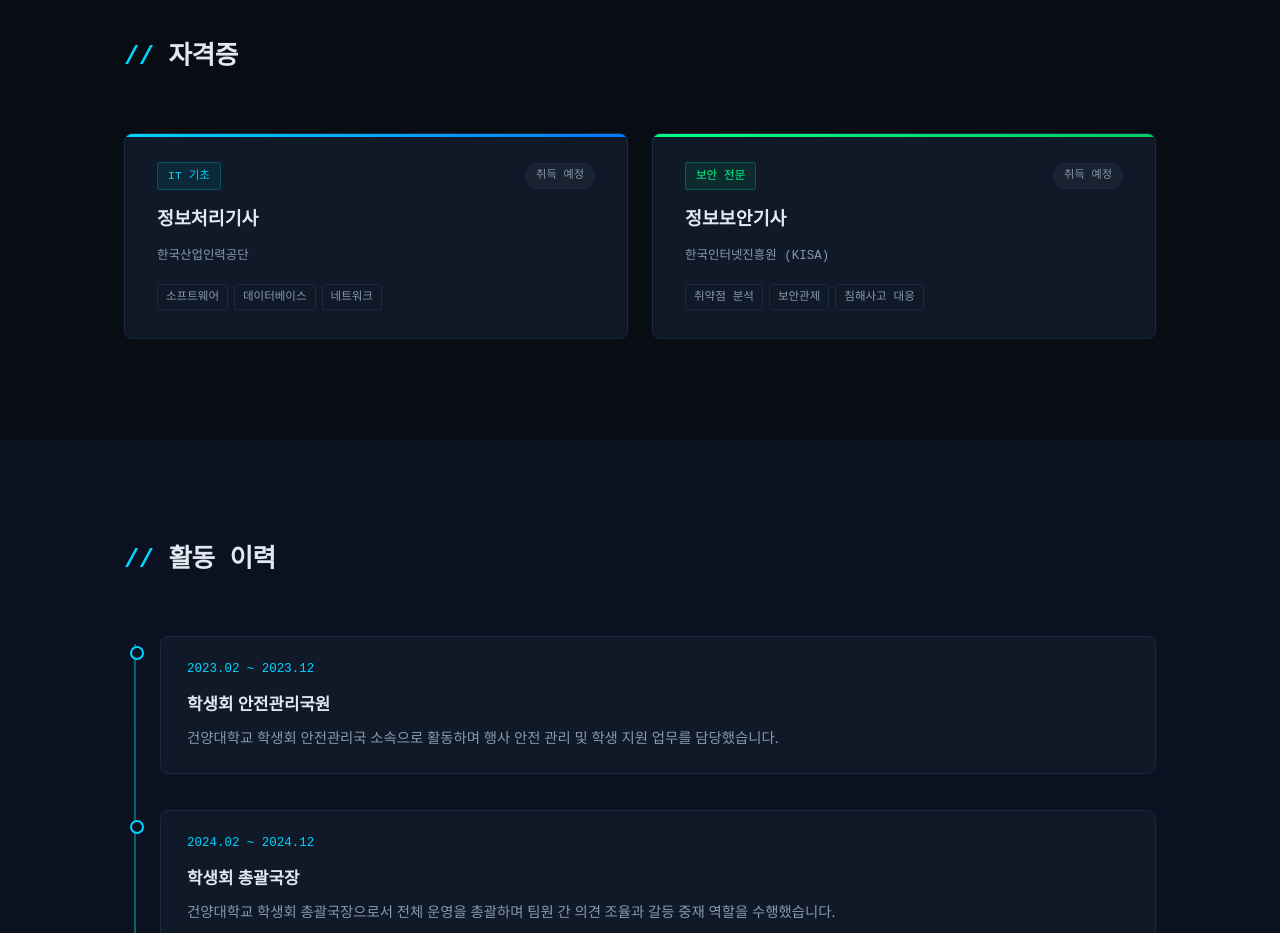
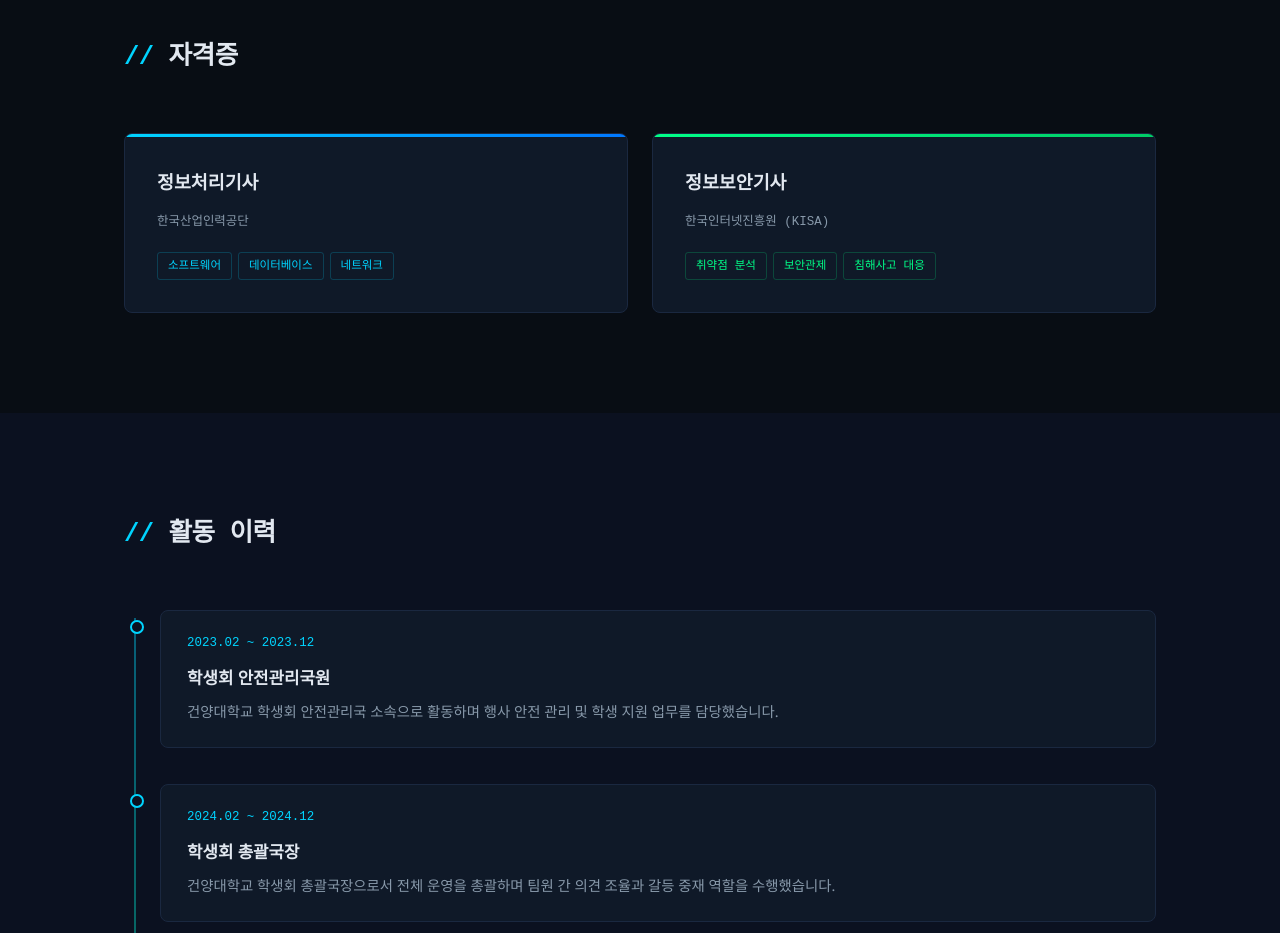
Before and after one commit to lygyg0524-creator/claude-code, a plain HTML site: page docs/index.html in a window 1280 px wide. Shown: the part 2020-2953 px from the top of the page. Drawn offline with Linux system fonts and the light colour scheme.

Commit message:
Simplify cert cards: remove badges, side-by-side layout
- 카테고리·상태 뱃지 제거, 이름/기관/태그만 표시
- grid 1fr 1fr 로 좌우 동일 너비 정렬
- 태그 색상을 카드 테마에 맞게 구분

Co-Authored-By: Claude Sonnet 4.6 <noreply@anthropic.com>

```diff
--- a/docs/css/style.css
+++ b/docs/css/style.css
@@ -400,24 +400,22 @@ section { padding: 100px 0; }
 #certs { background: var(--bg-primary); }
 
 .certs-grid {
-    display: flex;
+    display: grid;
+    grid-template-columns: 1fr 1fr;
     gap: 24px;
-    flex-wrap: wrap;
 }
 
 .cert-card {
     background: var(--bg-card);
     border: 1px solid var(--border);
     border-radius: 8px;
-    padding: 28px 32px;
-    min-width: 260px;
-    flex: 1;
+    padding: 32px;
     transition: all var(--transition);
     position: relative;
     overflow: hidden;
     display: flex;
     flex-direction: column;
-    gap: 12px;
+    gap: 14px;
 }
 
 .cert-it::before {
@@ -439,41 +437,6 @@ section { padding: 100px 0; }
 .cert-it:hover  { border-color: rgba(0,212,255,0.4); transform: translateY(-4px); box-shadow: 0 10px 28px rgba(0,212,255,0.1); }
 .cert-sec:hover { border-color: rgba(0,255,136,0.4); transform: translateY(-4px); box-shadow: 0 10px 28px rgba(0,255,136,0.1); }
 
-.cert-card-top {
-    display: flex;
-    align-items: center;
-    justify-content: space-between;
-}
-
-.cert-category {
-    font-family: var(--font-mono);
-    font-size: 0.72rem;
-    padding: 3px 10px;
-    border-radius: 3px;
-}
-
-.cert-it .cert-category {
-    color: var(--accent);
-    background: rgba(0,212,255,0.08);
-    border: 1px solid rgba(0,212,255,0.25);
-}
-
-.cert-sec .cert-category {
-    color: var(--accent-green);
-    background: rgba(0,255,136,0.08);
-    border: 1px solid rgba(0,255,136,0.25);
-}
-
-.cert-status {
-    font-family: var(--font-mono);
-    font-size: 0.7rem;
-    color: var(--text-secondary);
-    background: rgba(255,255,255,0.04);
-    border: 1px solid var(--border);
-    padding: 2px 10px;
-    border-radius: 20px;
-}
-
 .cert-card h3 {
     font-size: 1.15rem;
     color: var(--text-primary);
@@ -493,13 +456,20 @@ section { padding: 100px 0; }
     margin-top: 4px;
 }
 
+.cert-it .cert-tags span  { border-color: rgba(0,212,255,0.2); color: var(--accent); }
+.cert-sec .cert-tags span { border-color: rgba(0,255,136,0.2); color: var(--accent-green); }
+
 .cert-tags span {
     font-family: var(--font-mono);
     font-size: 0.72rem;
-    padding: 2px 8px;
+    padding: 3px 10px;
     border-radius: 3px;
     border: 1px solid var(--border);
     color: var(--text-secondary);
+}
+
+@media (max-width: 600px) {
+    .certs-grid { grid-template-columns: 1fr; }
 }
 
 /* ===========================
--- a/docs/index.html
+++ b/docs/index.html
@@ -132,10 +132,6 @@
             <h2 class="section-title"><span class="accent">// </span>자격증</h2>
             <div class="certs-grid">
                 <div class="cert-card cert-it">
-                    <div class="cert-card-top">
-                        <span class="cert-category">IT 기초</span>
-                        <span class="cert-status">취득 예정</span>
-                    </div>
                     <h3>정보처리기사</h3>
                     <p class="cert-org">한국산업인력공단</p>
                     <div class="cert-tags">
@@ -145,10 +141,6 @@
                     </div>
                 </div>
                 <div class="cert-card cert-sec">
-                    <div class="cert-card-top">
-                        <span class="cert-category">보안 전문</span>
-                        <span class="cert-status">취득 예정</span>
-                    </div>
                     <h3>정보보안기사</h3>
                     <p class="cert-org">한국인터넷진흥원 (KISA)</p>
                     <div class="cert-tags">
```
